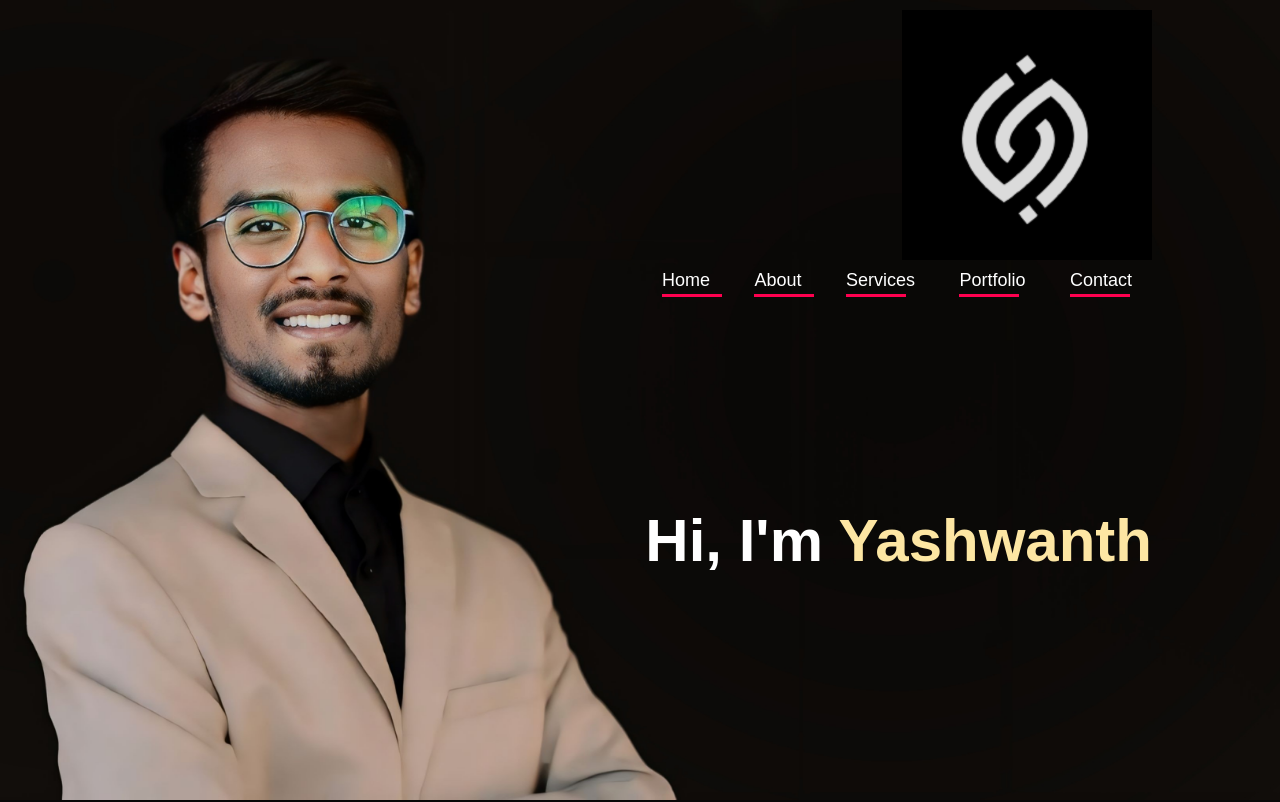
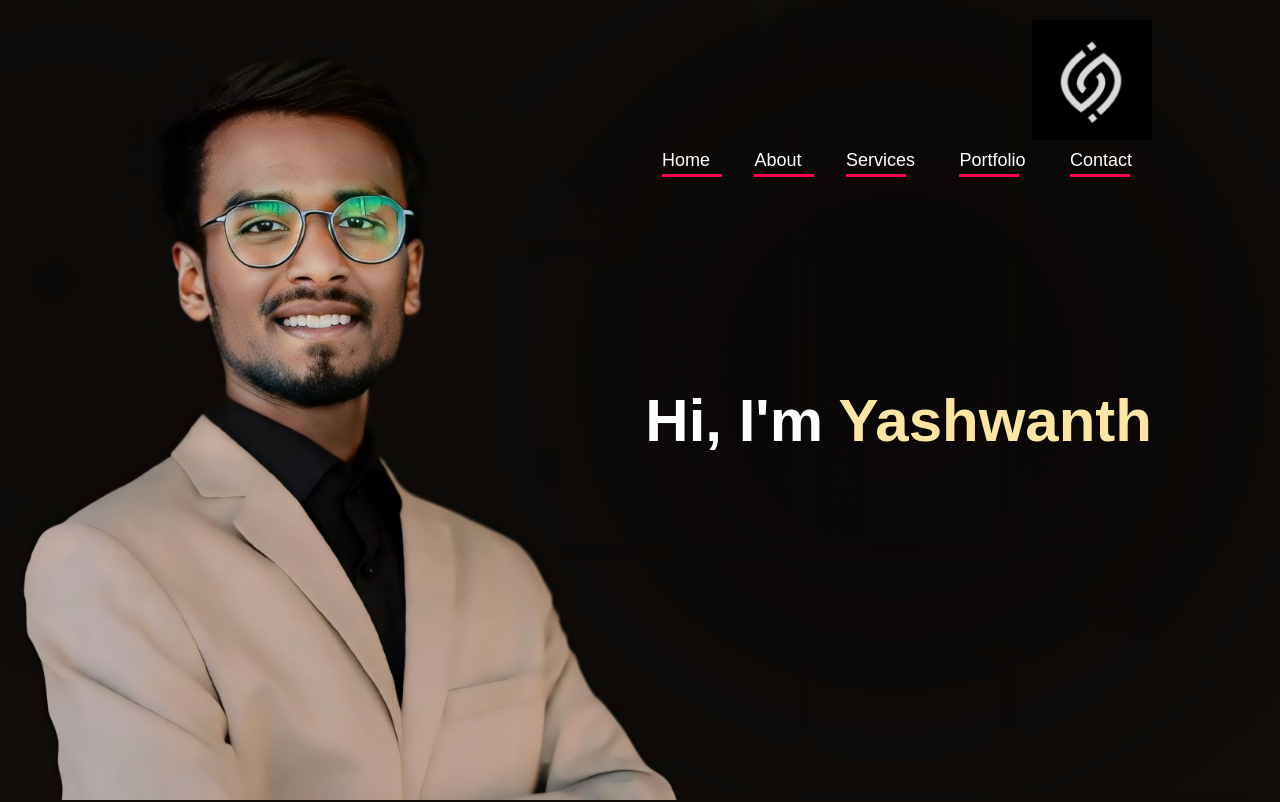
Before and after one commit to Yashuudevang/YashwanthPortfolio, a plain HTML site: page index.html in a window 1280 px wide. Shown: the top 802 px of the page. Drawn offline with Linux system fonts and the light colour scheme.

Commit message:
style.css

```diff
--- a/style.css
+++ b/style.css
@@ -5,11 +5,11 @@
     box-sizing: border-box;
 }
 html{
-    scroll-behavior: smooth;
+    scroll-behavior:smooth;
 }
 body {
-    background: #080808;
-    color: #fff;
+    background: #0F0B08;
+    color: #ffffff;
 }
 
 #header {
@@ -21,7 +21,7 @@ body {
 }
 
 .container {
-    padding: 10px 10%;
+    padding: 20px 10%;
 }
 
 nav {
@@ -34,7 +34,8 @@ nav {
 .logo {
     width: 250px;
     align-content: flex-start;
-    align-self: left;
+    align-self: right;
+    width: 120px;
 }
 
 nav ul li {
@@ -294,10 +295,7 @@ nav ul li a:hover::after {
     color: #fff;
     transition: background 0.5s;
 }
-.btn:hover{
-    background: #ff004f;
 
-}
 /* -----------------contact----------------------- */
 .contact-left{
     flex-basis: 35%;
@@ -480,6 +478,7 @@ nav  .fas{
     .stay-tuned{
         text-align: left;
     }
+
 }
 
 #msg {
```
